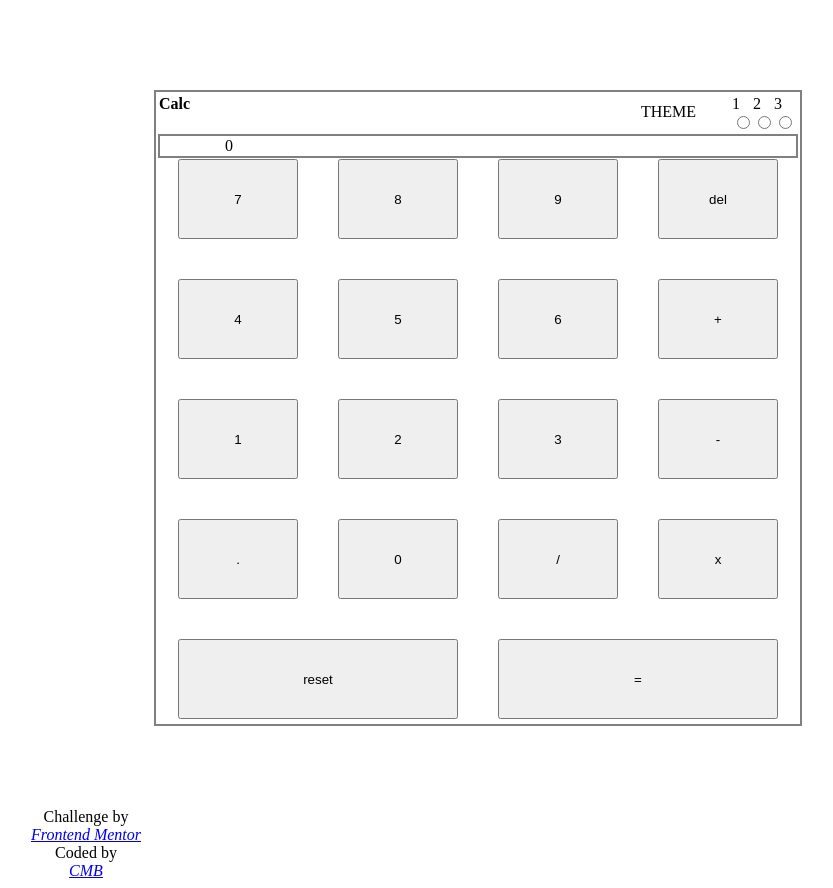
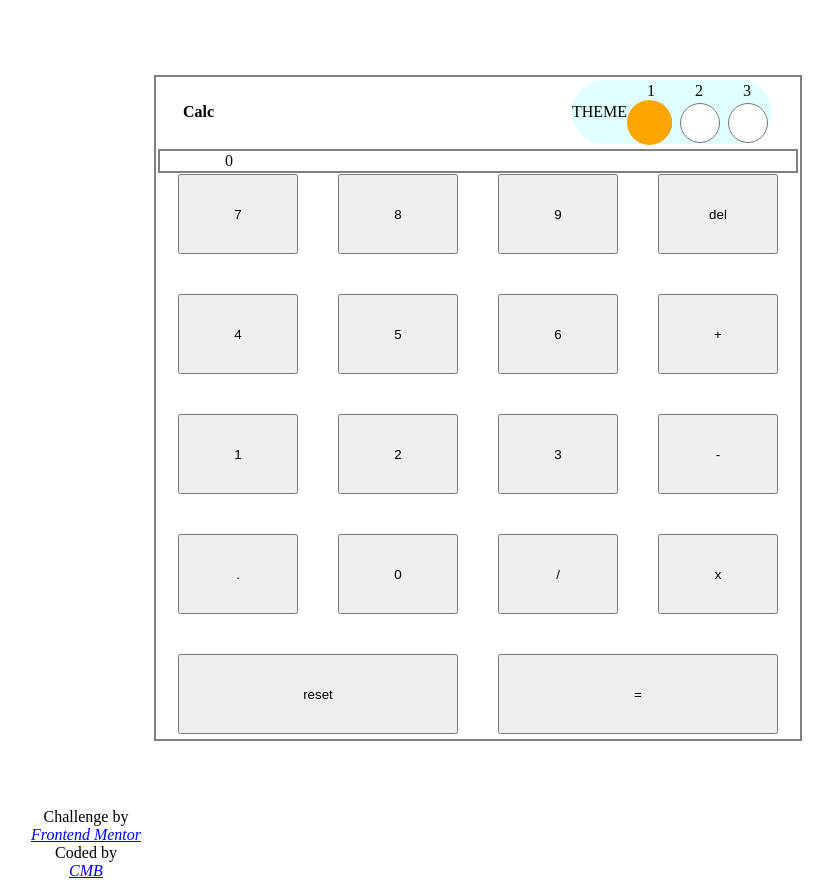
Before and after one commit to cmb347827/calculator-app-main, a plain HTML site: page index.html in a window 1280 px wide. Shown: the whole page, without its empty margins (162-995 px from the left). Drawn offline with Linux system fonts and the light colour scheme.

Commit message:
slider changes

```diff
--- a/calculator-app-main.scss
+++ b/calculator-app-main.scss
@@ -92,6 +92,9 @@ html{
 .justify-content-space-around{
    justify-content: space-around;
 }
+.justify-content-space-evenly{
+   justify-content: space-evenly;
+}
 .align-items-center{
    align-items:center;
 }
@@ -133,22 +136,56 @@ legend {
 }
 
 .calculator-container{
+        thead tr{
+           padding: 0 1.5em;
+        }
         #toggle-parent{
-            width: 10em;
+            //width: 10em;
+            //display:block;
         }
         .three-toggle-switch{
-              background-color: lightgray;
-              height:4em;
-              width: 10em;
-             .switch{
+            position:relative;
+            background-color: lightcyan;
+            width:fit-content;
+            height:4em;
+            border-radius: 35px;
+            .toggle__wrapper{
+               position:relative;
+            }
+            input[type="radio"]{
 
+               width: 40px;
+               height: 40px;
+               opacity: 1 ;
 
-             }
-             .slider{
+               &:focus ~ .toggle__slider {
+                cursor:pointer;
+               }
+            }
+            .toggle__slider{
+                  position:absolute;
+                  width: 45px;
+                  height: 45px;
+                  left:0;
+                  border-radius: 50%;
+                  background-color: orange;
+            }
+              /*User toggles the toggle button , check if the annual option is selected..., if it is , toggle button should be left aligned with left:40px*/
+              #theme-1:checked ~ .toggle__slider {
+                 left: 0;
 
-             }
+              }
+              /*User toggles the toggle button (check if the monthly option is selected, if it is, toggle button should be left aligned with left:0*/
+              #theme-2:checked ~ .toggle__slider{
+                 left:3em;
 
-        }
+              }
+              #theme-3:checked ~ .toggle__slider{
+                 left:6em;
+
+              }
+
+       }
 
         form{
           height: 100vh;
--- a/index.html
+++ b/index.html
@@ -19,28 +19,26 @@
                      Calculator App
                   </caption>
                   <thead class="justify-content-stretch">
-                      <tr class="display-flex justify-content-between">
+                      <tr class="display-flex justify-content-between align-items-center">
                           <th  scope="row">Calc</th>
                           <td id="toggle-parent">
-                              <fieldset class="display-flex justify-content-between align-items-center">
-                                  <legend class="uppercase">theme</legend>
+                               <fieldset class='three-toggle-switch display-flex justify-content-between align-items-center' aria-label="price switcher" role="radiogroup">
+                                       <legend class="uppercase">theme</legend>
+                                       <div class="display-flex flex-column">
+                                            <div class="display-flex justify-content-space-around">
+                                                <label for="theme-1">1</label>
+                                                <label for="theme-2">2</label>
+                                                <label for="theme-3">3</label>
+                                            </div>
+                                            <span  class="toggle__wrapper display-flex justify-content-space-evenly">
+                                                <input  type="radio" name="theme" id="theme-1" checked>
+                                                <input  type="radio" name="theme" id="theme-2">
+                                                <input type="radio" name="theme" id="theme-3">
+                                                <span aria-hidden="true" class="toggle__slider"></span>
+                                            </span>
 
-                                  <div class='display-flex'>
-                                      <label class='switch display-flex flex-column' for="theme-1">1
-                                        <input type="radio" id="theme-1" name="theme">
-                                        <span class="slider"></span>
-                                      </label>
-                                      <label class='switch display-flex flex-column' for="theme-2">2
-                                        <input type="radio" id="theme-2" name="theme">
-                                        <span class="slider"></span>
-                                      </label>
-                                      <label class='switch display-flex flex-column' for="theme-3">3
-                                        <input type="radio" id="theme-3" name="theme">
-                                        <span class="slider"></span>
-                                      </label>
-
-                                  </div>
-                              </fieldset>
+                                        </div>
+                               </fieldset>
                           </td>
 
                       </tr>
```
Also changed, not shown: calculator-app-main.css, 1 other file.
